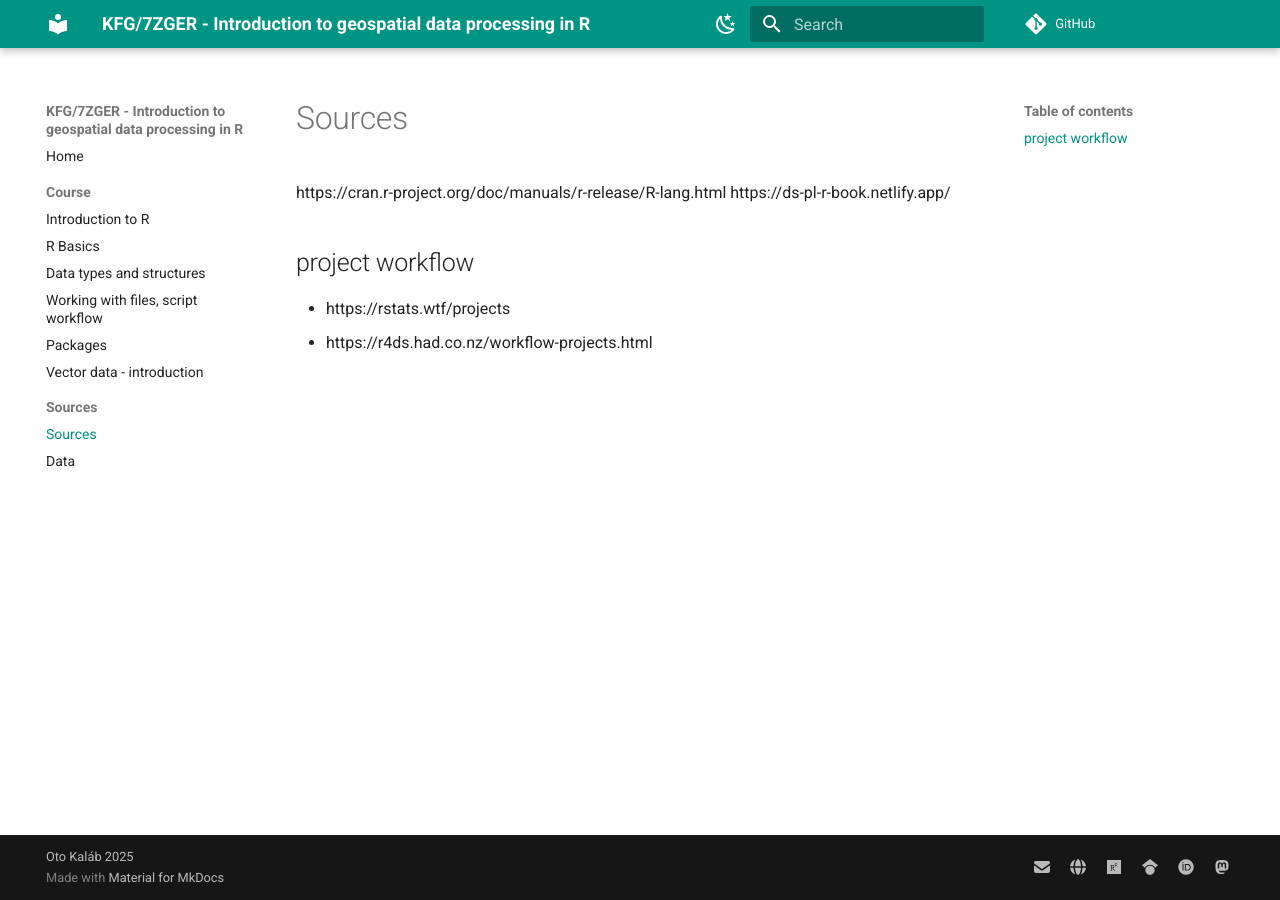
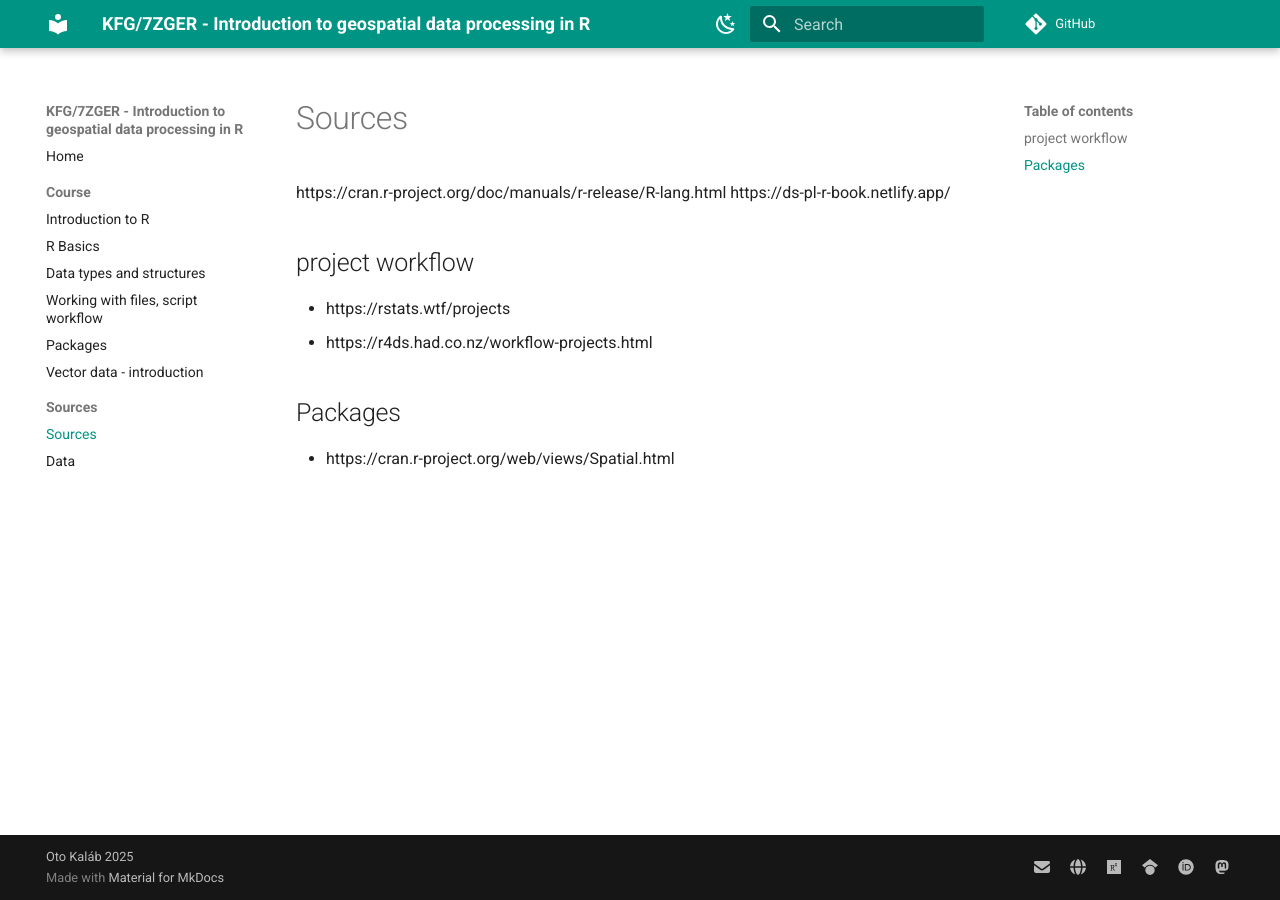
Before and after one commit to kalab-oto/7ZGER, an MkDocs documentation site: the page built from docs/sources.md, in a window 1280 px wide. Built offline with MkDocs 1.6.1 and Material for MkDocs 9.7.7, drawn with Linux system fonts in a browser that asks for light colours; comment, search, counter and statistics services are not loaded.

Commit message:
docs: add packages reference

```diff
--- a/docs/sources.md
+++ b/docs/sources.md
@@ -5,3 +5,7 @@ https://ds-pl-r-book.netlify.app/
 ## project workflow
 - https://rstats.wtf/projects
 - https://r4ds.had.co.nz/workflow-projects.html
+
+
+## Packages
+- https://cran.r-project.org/web/views/Spatial.html
```
